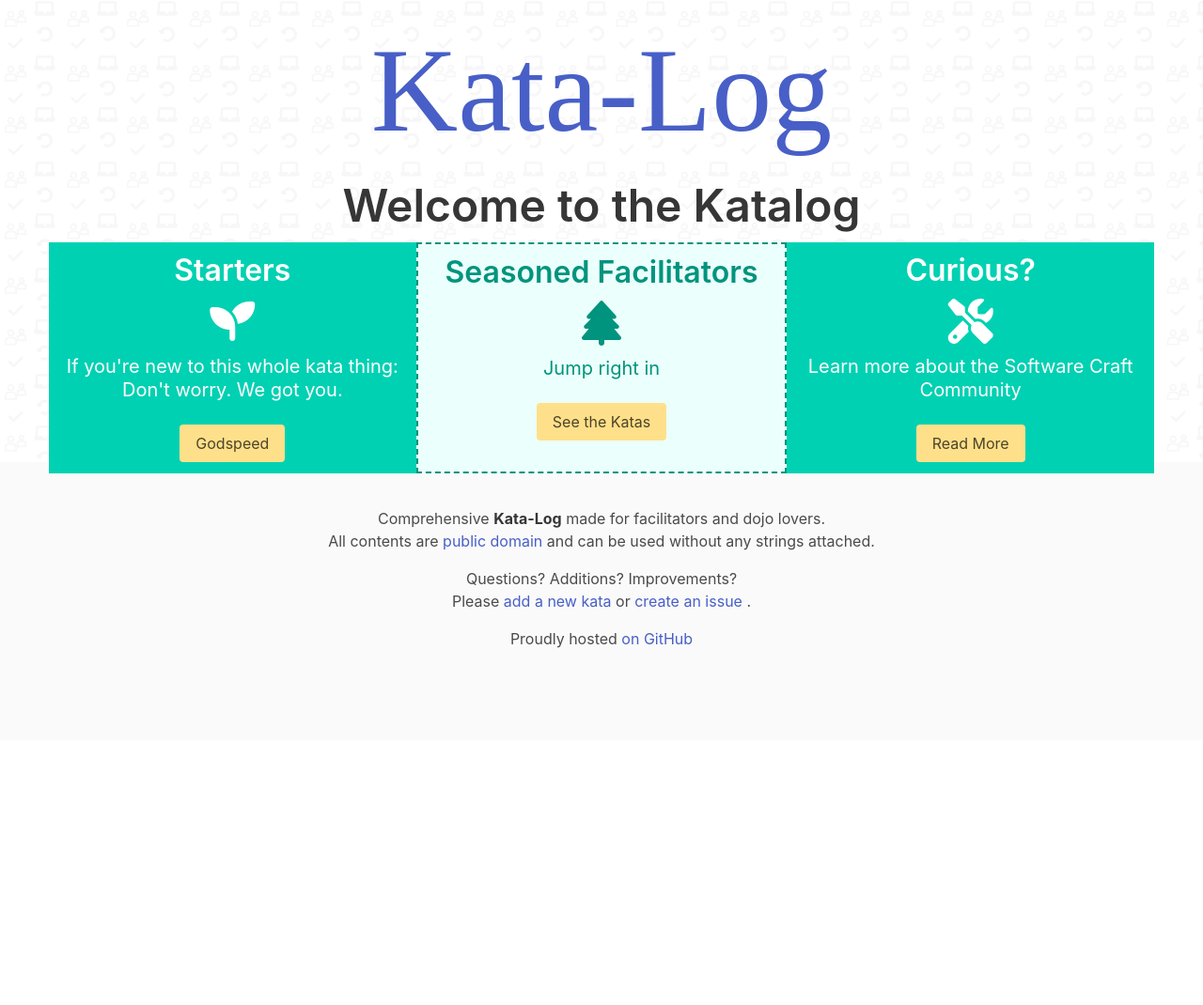
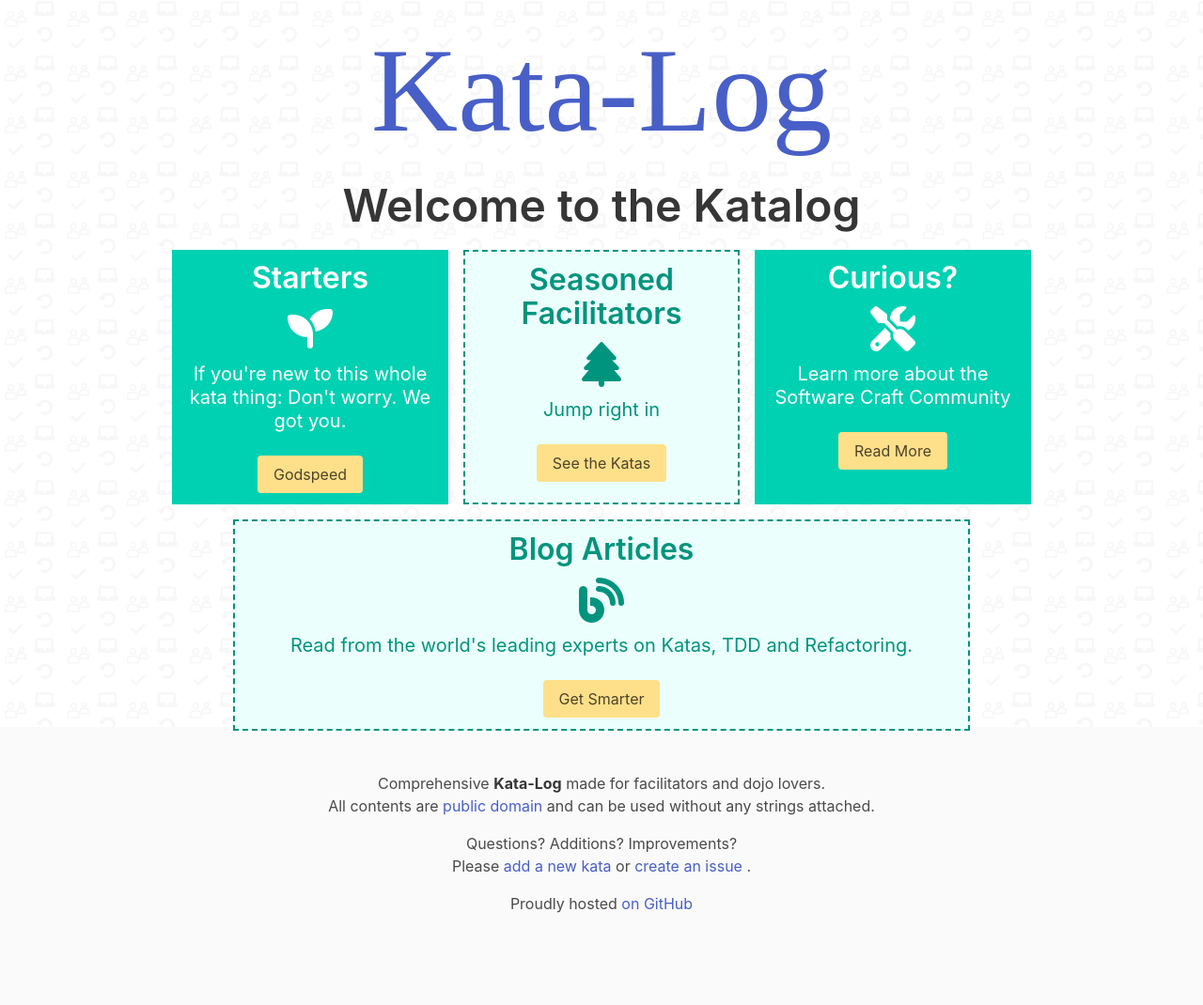
Before and after one commit to softwarecrafters/kata-log, a Jekyll site: the page built from landing.html, in a window 1280 px wide. Shown: the whole page at 94% size. Built offline with Jekyll 4.4.1, drawn with Linux system fonts in a browser that asks for light colours; some web fonts are replaced; before the commit the page ends 900 px from its top, so only the background shows below that.

Commit message:
add blog

```diff
--- a/landing.html
+++ b/landing.html
@@ -3,8 +3,8 @@ title: Welcome to the Katalog
 layout: landing
 ---
 
-<div class="columns has-text-centered is-align-items-stretch">
-    <div class="column has-background-primary has-text-white">
+<div class="columns has-text-centered is-align-items-stretch is-centered is-multiline">
+    <div class="column has-background-primary has-text-white is-3 m-2">
         <p class="title has-text-white">Starters</p>
         <span class="icon is-size-1 block">
             <i class="fas fa-seedling" aria-hidden="true"></i>
@@ -12,7 +12,7 @@ layout: landing
         <p class="subtitle has-text-white">If you're new to this whole kata thing: Don't worry. We got you.</p>
         <a class="button is-warning" href="distilled_practices.html">Godspeed</a>
     </div>
-    <div class="column has-background-primary-light has-border">
+    <div class="column has-background-primary-light has-border is-3 m-2">
         <p class="title has-text-primary-dark">Seasoned Facilitators</p>
         <span class="icon is-size-1 block has-text-primary-dark">
             <i class="fas fa-tree" aria-hidden="true"></i>
@@ -20,12 +20,20 @@ layout: landing
         <p class="subtitle has-text-primary-dark">Jump right in</p>
         <a class="button is-warning" href="katas.html">See the Katas</a>
     </div>
-    <div class="column has-background-primary has-text-primary">
+    <div class="column has-background-primary has-text-primary is-3 m-2">
         <p class="title has-text-white">Curious?</p>
         <span class="icon is-size-1 block has-text-white">
             <i class="fas fa-screwdriver-wrench" aria-hidden="true"></i>
         </span>
-        <p class="subtitle has-text-white">Learn more about the Software Craft Community</p>
+        <p class="subtitle has-text-white">Learn more about the<br>Software Craft Community</p>
         <a class="button is-warning" href="craft.html">Read More</a>
     </div>
+    <div class="column has-background-primary-light has-border is-8 m-2">
+        <p class="title has-text-primary-dark">Blog Articles</p>
+        <span class="icon is-size-1 block has-text-primary-dark">
+            <i class="fas fa-blog" aria-hidden="true"></i>
+        </span>
+        <p class="subtitle has-text-primary-dark">Read from the world's leading experts on Katas, TDD and Refactoring.</p>
+        <a class="button is-warning" href="blog.html">Get Smarter</a>
+    </div>
 </div>
```
